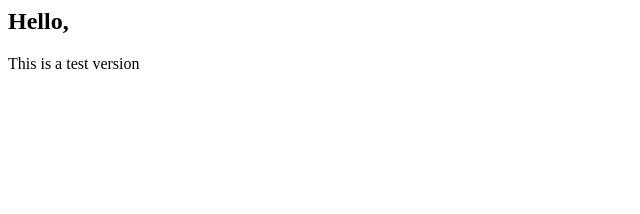
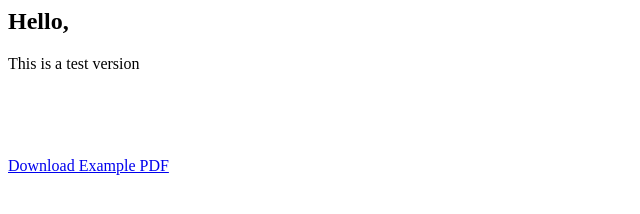
Before and after one commit to max9753/max9753.github.io, a plain HTML site: page index.html in a window 1280 px wide. Shown: the whole page, without its empty margins (0-640 px from the left). Drawn offline with Linux system fonts and the light colour scheme.

Commit message:
Changed something 22

```diff
--- a/index.html
+++ b/index.html
@@ -2,3 +2,5 @@
 <p>This is a test version</p>
 <p>&nbsp;</p>
 <p>&nbsp;</p>
+
+<a href="https://raw.githubusercontent.com/max9753/max9753.github.io/main/colesData2334.txt" download="colesData2334.txt">Download Example PDF</a>
```
